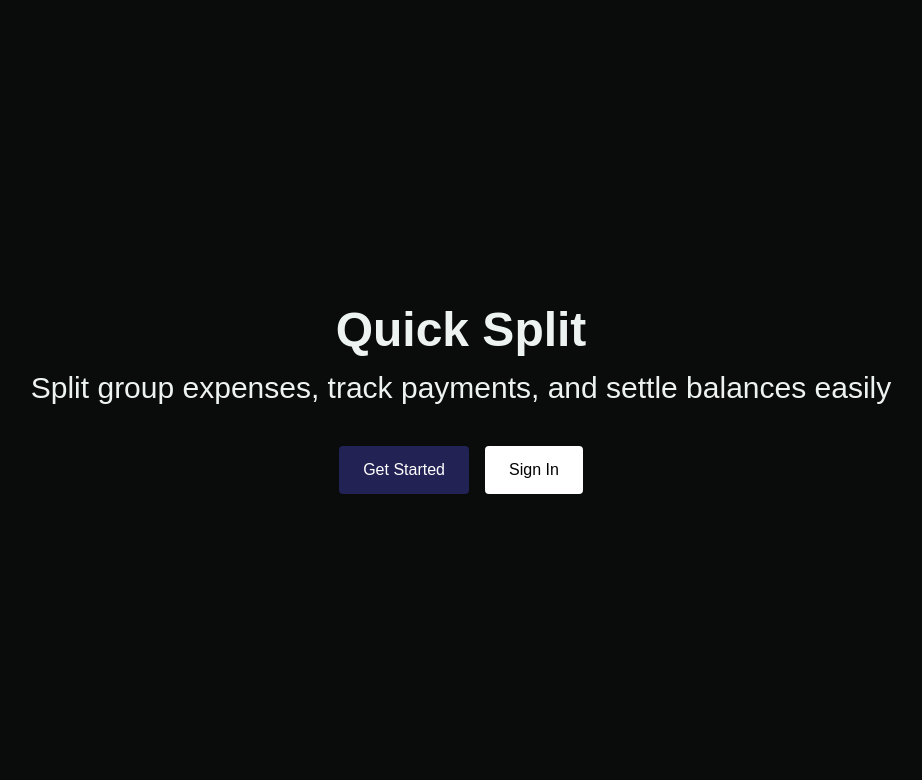
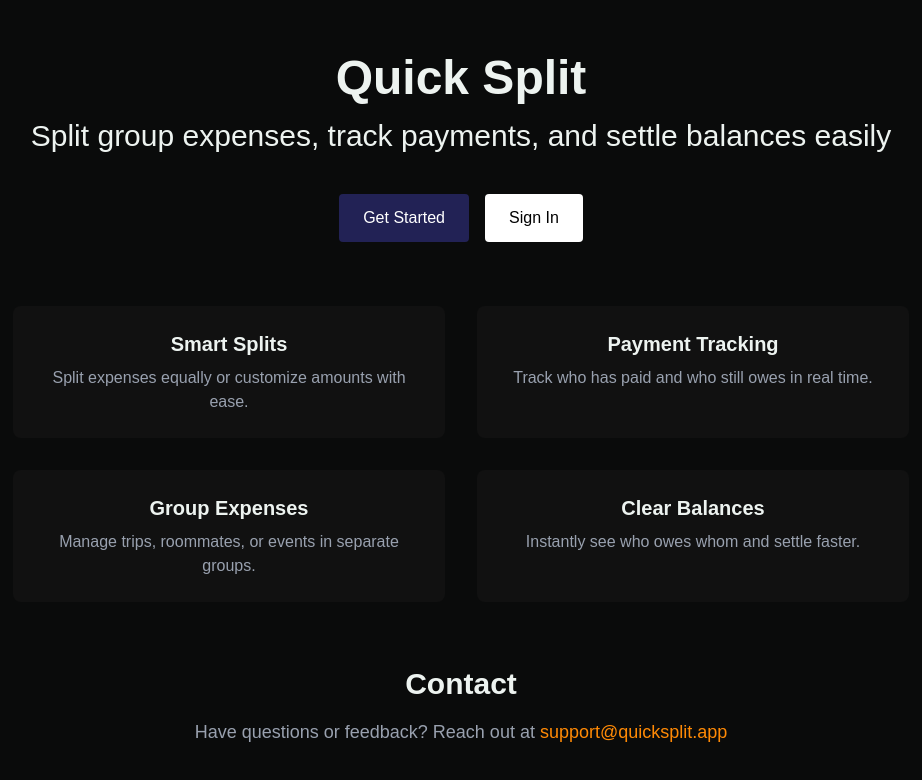
Before and after one commit to parag0811/Quick-Split, a Next.js app in the folder frontend/: page / in a window 1280 px wide. Shown: the top 780 px of the page, without its empty margins (179-1101 px from the left). Built offline with nearby package versions, Linux system fonts and the light colour scheme; no server answers.

Commit message:
Added Landing Page

```diff
--- a/frontend/src/app/components/Landing/Landing.jsx
+++ b/frontend/src/app/components/Landing/Landing.jsx
@@ -1,3 +1,6 @@
+"use client";
+import {  signIn } from "next-auth/react";
+
 const Landing = () => {
   return (
     <main className="min-h-screen flex flex-col items-center justify-center text-center px-6">
@@ -7,13 +10,59 @@ const Landing = () => {
       </p>
 
       <div className="mt-10 flex items-center justify-center gap-4">
-        <button className="cursor-pointer bg-[#222255] text-white px-6 py-3 rounded">
+        <button className="cursor-pointer bg-[#222255] text-white px-6 py-3 rounded hover:text-black hover:bg-[#FFFFFF] transition">
           Get Started
         </button>
-        <button className="cursor-pointer bg-white text-black px-6 py-3 rounded">
+        <button
+          className="cursor-pointer bg-white text-black px-6 py-3 rounded hover:text-white hover:bg-[#222255] transition"
+          onClick={() => signIn("google", { callbackUrl: "/dashboard" })}
+        >
           Sign In
         </button>
       </div>
+
+      <div className="mt-16 grid grid-cols-1 md:grid-cols-2 gap-8 max-w-4xl">
+        <div className="p-6 bg-[#111] rounded-lg hover:bg-[#1a1a1a] transition">
+          <h3 className="text-xl font-semibold mb-2">Smart Splits</h3>
+          <p className="text-gray-400">
+            Split expenses equally or customize amounts with ease.
+          </p>
+        </div>
+
+        <div className="p-6 bg-[#111] rounded-lg hover:bg-[#1a1a1a] transition">
+          <h3 className="text-xl font-semibold mb-2">Payment Tracking</h3>
+          <p className="text-gray-400">
+            Track who has paid and who still owes in real time.
+          </p>
+        </div>
+
+        <div className="p-6 bg-[#111] rounded-lg hover:bg-[#1a1a1a] transition">
+          <h3 className="text-xl font-semibold mb-2">Group Expenses</h3>
+          <p className="text-gray-400">
+            Manage trips, roommates, or events in separate groups.
+          </p>
+        </div>
+
+        <div className="p-6 bg-[#111] rounded-lg hover:bg-[#1a1a1a] transition">
+          <h3 className="text-xl font-semibold mb-2">Clear Balances</h3>
+          <p className="text-gray-400">
+            Instantly see who owes whom and settle faster.
+          </p>
+        </div>
+      </div>
+
+      <section className="mt-16 max-w-3xl text-center">
+        <h2 className="text-3xl font-bold mb-4">Contact</h2>
+        <p className="text-gray-400 text-lg">
+          Have questions or feedback? Reach out at{" "}
+          <a
+            href="mailto:support@quicksplit.app"
+            className="text-orange-400 hover:underline"
+          >
+            support@quicksplit.app
+          </a>
+        </p>
+      </section>
     </main>
   );
 };
```
Also changed, not shown: frontend/src/app/dashboard/layout.js (added), frontend/src/app/dashboard/page.js (added).
